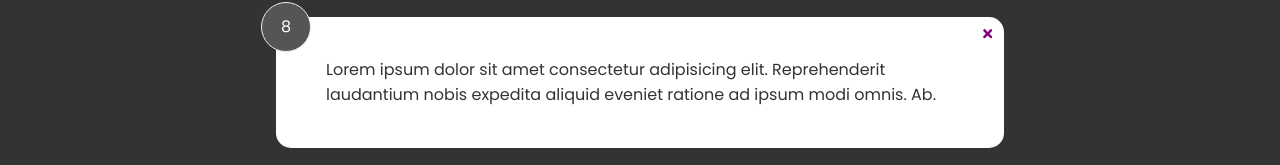
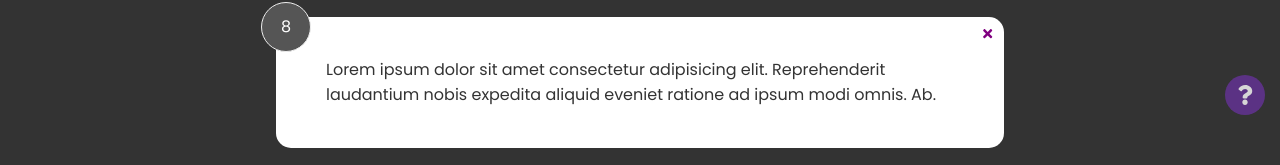
Before and after one commit to xuanhung1509/feedback-app-react, a React (Create React App) app: page / in a window 1280 px wide. Shown: the part 670-835 px from the top of the page. Built offline with nearby package versions, Linux system fonts and the light colour scheme.

Commit message:
Using React Route

```diff
--- a/src/App.js
+++ b/src/App.js
@@ -4,6 +4,7 @@ import Header from './components/Header';
 import FeedbackForm from './components/FeedbackForm';
 import FeedbackStats from './components/FeedbackStats';
 import FeedbackList from './components/FeedbackList';
+import AboutIconLink from './components/AboutIconLink';
 import AboutPage from './components/pages/AboutPage';
 
 import FeedbackData from './data/FeedbackData';
@@ -25,7 +26,7 @@ function App() {
   return (
     <Router>
       <Header />
-      <main className='container'>
+      <div className='container'>
         <Routes>
           <Route
             exact
@@ -38,12 +39,13 @@ function App() {
                   feedback={feedback}
                   handleDelete={deleteFeedback}
                 />
+                <AboutIconLink />
               </>
             }
           />
           <Route path='/about' element={<AboutPage />} />
         </Routes>
-      </main>
+      </div>
     </Router>
   );
 }
--- /dev/null
+++ b/src/components/AboutIconLink.jsx
@@ -0,0 +1,14 @@
+import { FaQuestion } from 'react-icons/fa';
+import { Link } from 'react-router-dom';
+
+function AboutIconLink() {
+  return (
+    <div className='about-link'>
+      <Link to='/about'>
+        <FaQuestion size={20} color='#fff' />
+      </Link>
+    </div>
+  );
+}
+
+export default AboutIconLink;
--- a/src/components/pages/AboutPage.jsx
+++ b/src/components/pages/AboutPage.jsx
@@ -1,4 +1,5 @@
 import Card from '../shared/Card';
+import { Link } from 'react-router-dom';
 
 function AboutPage() {
   return (
@@ -10,7 +11,7 @@ function AboutPage() {
       <p>Version: 1.0.0</p>
 
       <p>
-        <a href='/'>Back to home</a>
+        <Link to='/'>Back to home</Link>
       </p>
     </Card>
   );
--- a/src/index.css
+++ b/src/index.css
@@ -46,8 +46,12 @@ button:focus {
   color: #fff;
 }
 
+button,
 .btn {
   cursor: pointer;
+}
+
+.btn {
   padding: 10px 20px;
   border: none;
   border-radius: 5px;
@@ -193,3 +197,16 @@ header {
   top: 10px;
   right: 10px;
 }
+
+/* About Link */
+.about-link {
+  position: fixed;
+  bottom: 15px;
+  right: 15px;
+  width: 40px;
+  height: 40px;
+  padding: 10px;
+  border-radius: 50%;
+  background: rebeccapurple;
+  opacity: 0.8;
+}
```
Also changed, not shown: src/components/FeedbackItem.jsx (+4 -4 lines).
